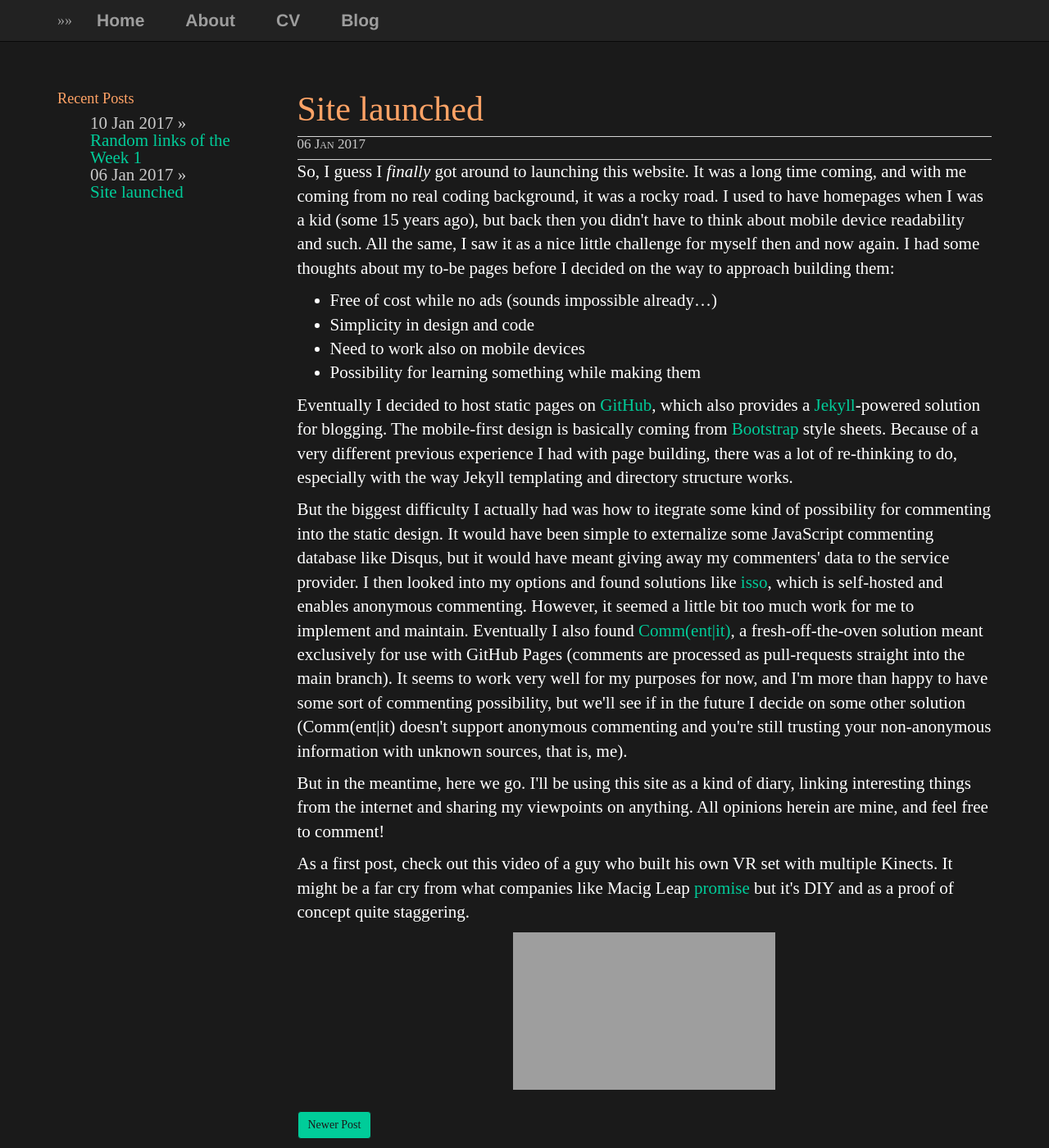
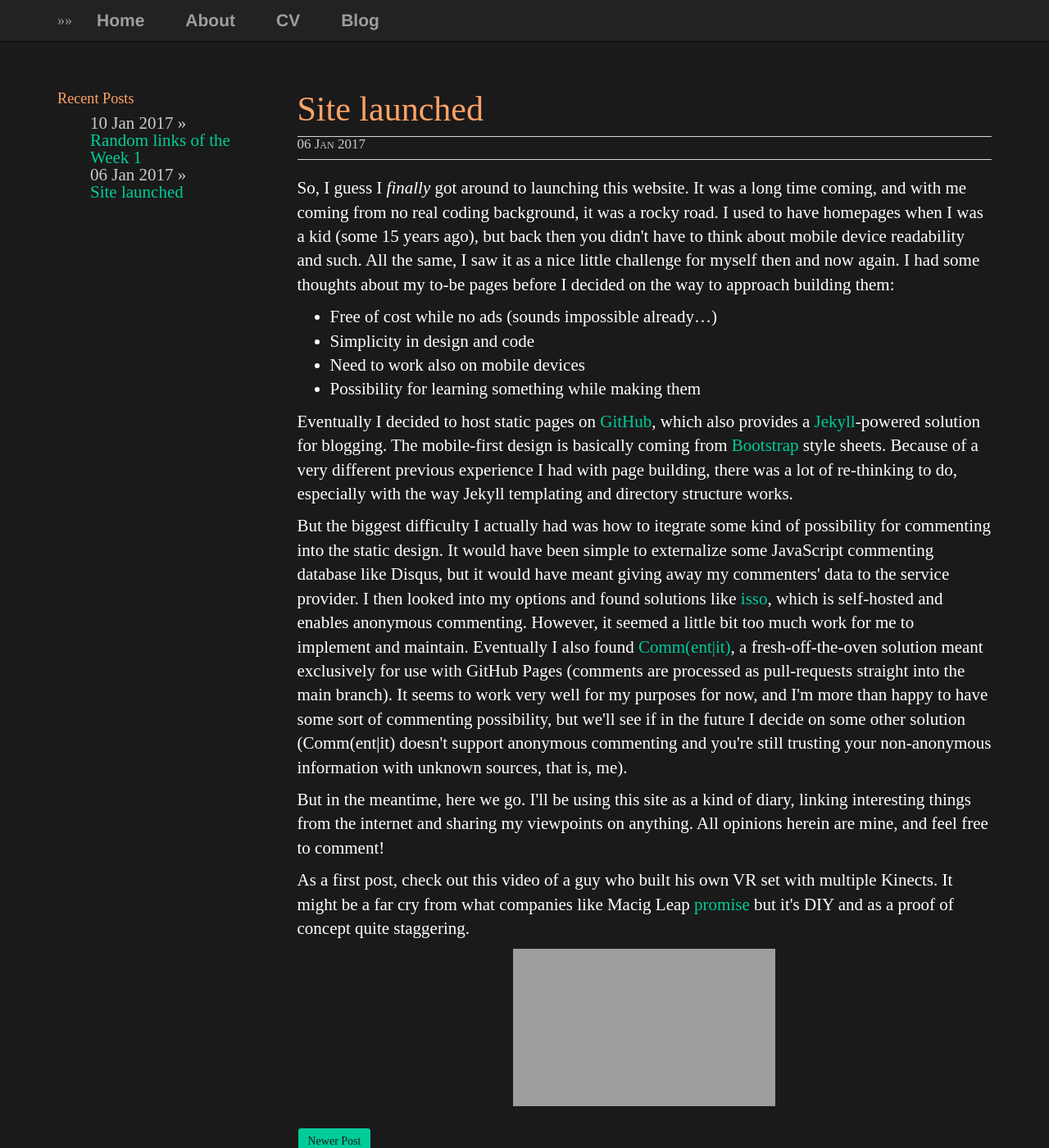
Before and after one commit to plantecophys/plantecophys, a Jekyll site: the page built from _posts/2016-04-30-site-launched.md, in a window 1280 px wide and 1400 px high. Shown: the whole window at 82% size. Built offline with Jekyll 4.4.1, drawn with Linux system fonts in a browser that asks for light colours; grey boxes are pictures that could not be loaded.

Commit message:
Update main.css

```diff
--- a/css/main.css
+++ b/css/main.css
@@ -48,12 +48,13 @@ a:visited {
 .meta_wrapper {
     border:1px solid #d5d5d5;
     border-width:1px 0;
-    margin:0 0 20 0px;
+    margin:0 0 20px;
     padding:0px 0;
 }
 .tag ul {
     display:inline;
     padding:0 0 0 0px;
+    margin:0 20 0 0px;
 }
 .tag li {
     line-height:14px;
```
